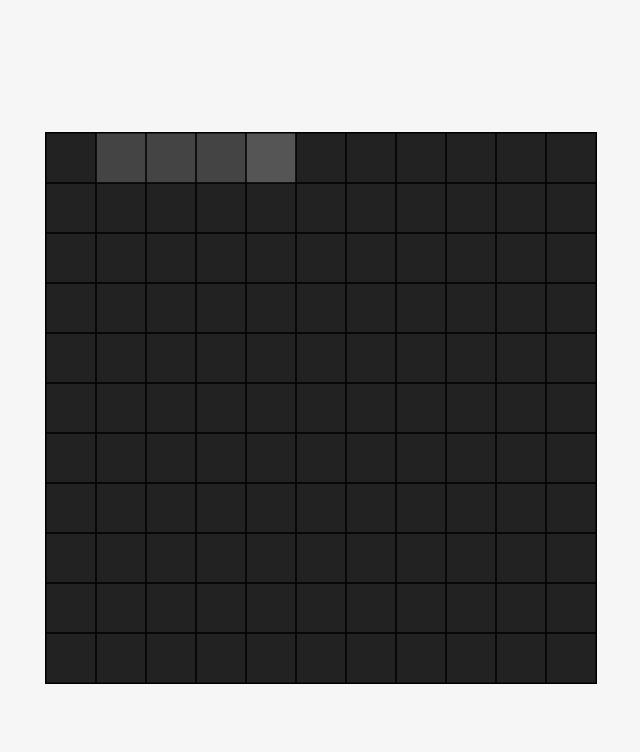
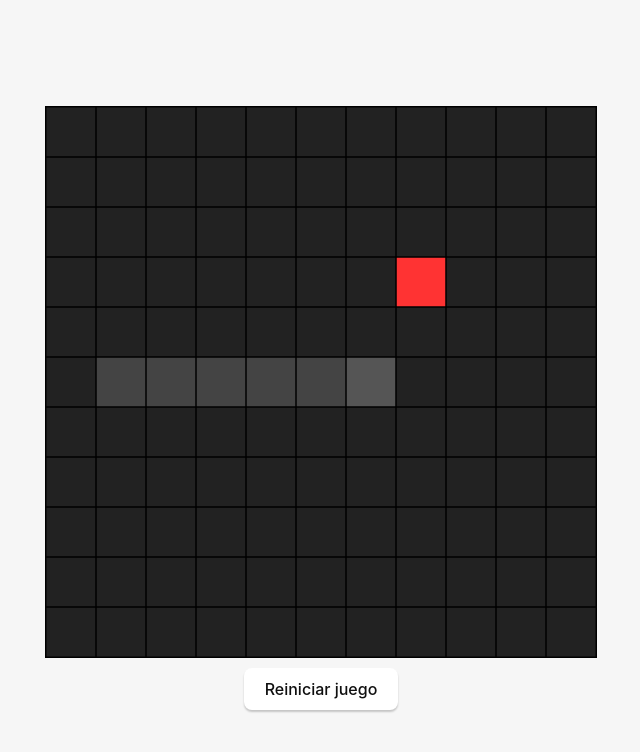
Before and after one commit to Fabrisdev/snake, a website built with Vite: page index.html in a window 1280 px wide. Shown: the whole page, without its empty margins (319-959 px from the left). Built offline with nearby package versions, Linux system fonts and the light colour scheme.

Commit message:
Finally all done

```diff
--- a/index.html
+++ b/index.html
@@ -22,6 +22,7 @@
   <canvas id="game">
     <p>Comprate una pc pibe</p>
   </canvas>
+  <button id="restart-game-btn">Reiniciar juego</button>
 </body>
 
 </html>
--- a/src-tauri/tauri.conf.json
+++ b/src-tauri/tauri.conf.json
@@ -7,7 +7,7 @@
     "withGlobalTauri": true
   },
   "package": {
-    "productName": "snake",
+    "productName": "El juego de la manzanita",
     "version": "0.0.0"
   },
   "tauri": {
@@ -33,7 +33,7 @@
         "icons/icon.icns",
         "icons/icon.ico"
       ],
-      "identifier": "com.tauri.dev",
+      "identifier": "com.github.fabrisdev",
       "longDescription": "",
       "macOS": {
         "entitlements": null,
@@ -62,7 +62,7 @@
         "fullscreen": false,
         "height": 600,
         "resizable": true,
-        "title": "snake",
+        "title": "El sneik",
         "width": 800
       }
     ]
--- a/src/main.ts
+++ b/src/main.ts
@@ -1,5 +1,5 @@
 import { sleep } from './utils'
-import Snake from './snake'
+import Snake, { Apple } from './snake'
 import { death_animation } from './animations'
 
 const CANVAS_SIZE = 550
@@ -10,8 +10,13 @@ const BORDERS = {
     down: 500,
 }
 const SNAKE_SIZE = 50
-const NEXT_FRAME_WAIT = 1000
-
+const NEXT_FRAME_WAIT = 200
+const START_LENGTH = 5
+const START_POSITION = Object.freeze({
+    x: 300,
+    y: 250,
+})
+//Putod el que mama vega
 const canvas = document.querySelector('#game') as HTMLCanvasElement
 canvas.width = CANVAS_SIZE
 canvas.height = CANVAS_SIZE
@@ -20,15 +25,11 @@ const ctx = canvas.getContext('2d')
 if(!ctx) throw '¿Tu navegador no soporta canvas? Yo que tú me compraría una pc xd'
 const snake = new Snake({
     size: SNAKE_SIZE,
-    start_position: {
-        x: 200,
-        y: 0,
-    },
-    start_length: 3,
+    start_position: START_POSITION,
+    start_length: START_LENGTH,
     borders: BORDERS,
-    ctx,
 })
-let key_press_allowed = true
+const apple = new Apple(SNAKE_SIZE, snake)
 
 async function draw_loop(){
     if(!ctx) throw '¿Tu navegador no soporta canvas? Yo que tú me compraría una pc xd'
@@ -38,13 +39,17 @@ async function draw_loop(){
 
     draw_snake()
 
+    //APPLE
+    ctx.fillStyle = '#f33'
+    ctx.fillRect(apple.get_position().x, apple.get_position().y, SNAKE_SIZE, SNAKE_SIZE)
+    apple.check_eaten()
+
     //DRAW GRID
     for(let i = 0; i < CANVAS_SIZE; i += SNAKE_SIZE){
         for(let j = 0; j < CANVAS_SIZE; j += SNAKE_SIZE){
             ctx.strokeRect(i, j, SNAKE_SIZE, SNAKE_SIZE)
         }
     }
-    key_press_allowed = true
     await sleep(NEXT_FRAME_WAIT)
     draw_loop()
 }
@@ -57,22 +62,20 @@ snake.on('DEATH', () => {
 function draw_snake(){
     if(!ctx) throw '¿Tu navegador no soporta canvas? Yo que tú me compraría una pc xd'
     if(!snake.get_is_alive()) return
+    snake.update()
     const snake_body = snake.get_body_parts()
     ctx.fillStyle = '#444'
-    snake.update()
     snake_body.map(part => {
         ctx.fillRect(part.x, part.y, SNAKE_SIZE, SNAKE_SIZE)
     })
     ctx.fillStyle = '#555'
-    ctx.fillRect(snake.get_position().x, snake.get_position().y, SNAKE_SIZE, SNAKE_SIZE)
+    ctx.fillRect(snake_body[0].x, snake_body[0].y, SNAKE_SIZE, SNAKE_SIZE)
 }
 
 draw_loop()
 
 document.addEventListener('keydown', event => {
     const { key } = event
-    if(!key_press_allowed) return
-    console.log(key)
     if(key === 'ArrowRight' || key === 'd')
         snake.set_moving_direction('RIGHT')
     if(key === 'ArrowDown' || key === 's')
@@ -81,6 +84,14 @@ document.addEventListener('keydown', event => {
         snake.set_moving_direction('LEFT')
     if(key === 'ArrowUp' || key === 'w')
         snake.set_moving_direction('UP')
+})
 
-    key_press_allowed = false
+const restart_game_button = document.querySelector('#restart-game-btn')
+restart_game_button?.addEventListener('click', () => {
+    snake.regenerate()
+    snake.on('DEATH', () => {
+        console.log('muerto')
+        death_animation(ctx, SNAKE_SIZE)
+    })
+    apple.regenerate()
 })
--- a/src/snake.ts
+++ b/src/snake.ts
@@ -1,4 +1,5 @@
 import { sleep } from './utils'
+import _ from 'lodash'
 
 export type Position = {
     x: number,
@@ -13,12 +14,10 @@ type UpdatedPosition = {
 class MovableObject{
     private size
     private position
-    private ctx
 
-    constructor(size: number, position: Position, ctx: CanvasRenderingContext2D){
+    constructor(size: number, position: Position){
         this.size = size
         this.position = position
-        this.ctx = ctx
     }
 
     get_size(){
@@ -43,36 +42,40 @@ class MovableObject{
 
 type Directions = 'UP' | 'DOWN' | 'LEFT' | 'RIGHT' | 'STOPPED'
 
-type Borders = {
+type Borders = Readonly<{
     right: number,
     left: number,
     up: number,
     down: number,
-}
+}>
 
-type SnakeProps = {
+type SnakeProps = Readonly<{
     size: number,
-    start_position: Position,
+    start_position: Readonly<Position>,
     start_length: number,
-    borders: Borders,
-    ctx: CanvasRenderingContext2D,
-}
+    borders: Readonly<Borders>,
+}>
 
 type Events = 'DEATH' | 'WIN'
 
-export default class Snake extends MovableObject{
+export default class Snake{
+    private moved_times_with_current_direction = 1
     private borders
     private moving_direction: Directions = 'STOPPED'
     private is_alive = true
-    private body_parts: Position[] = []
-    private length
+    private body: Position[] = []
+    private size
+    private start_position
+    private start_length
 
-    constructor({ size, start_position, start_length, borders, ctx }: SnakeProps){
-        super(size, start_position, ctx)
+    constructor({ size, start_position, start_length, borders }: SnakeProps){
+        this.size = size
         this.borders = borders
-        this.length = start_length
-        for(let i = 1; i <= this.length; i++){
-            this.body_parts.push({
+        this.start_position = start_position
+        this.start_length = start_length
+        this.body.push(structuredClone(start_position))
+        for(let i = 1; i <= start_length; i++){
+            this.body.push({
                 x: start_position.x - size * i,
                 y: start_position.y,
             })
@@ -80,16 +83,33 @@ export default class Snake extends MovableObject{
     }
 
     get_body_parts(){
-        return this.body_parts
+        return this.body
+    }
+
+    regenerate(){
+        this.is_alive = true
+        this.moving_direction = 'STOPPED'
+        this.moved_times_with_current_direction = 1
+        this.body = []
+        this.body.push(structuredClone(this.start_position))
+        for(let i = 1; i <= this.start_length; i++){
+            this.body.push({
+                x: this.start_position.x - this.size * i,
+                y: this.start_position.y,
+            })
+        }
     }
 
     set_moving_direction(direction: Directions){
         if(!this.is_alive) return
+        if(direction === 'LEFT' && this.get_moving_direction() === 'STOPPED') return
         if(direction === 'RIGHT' && this.get_moving_direction() === 'LEFT') return
         if(direction === 'LEFT' && this.get_moving_direction() === 'RIGHT') return
         if(direction === 'DOWN' && this.get_moving_direction() === 'UP') return
         if(direction === 'UP' && this.get_moving_direction() === 'DOWN') return
+        if(this.moved_times_with_current_direction === 0) return
         this.moving_direction = direction
+        this.moved_times_with_current_direction = 0
     }
 
     get_moving_direction(){
@@ -104,47 +124,80 @@ export default class Snake extends MovableObject{
         return this.is_alive
     }
 
+    get_size(){
+        return this.size
+    }
+
+    update_position(index: number, position: UpdatedPosition){
+        if(position.add_x)
+            this.body[index].x += position.add_x
+        if(position.add_y)
+            this.body[index].y += position.add_y
+    }
+
     private move(){
         if(this.get_moving_direction() === 'UP')
-            this.update_position({
-                add_y: -50,
+            this.update_position(0, {
+                add_y: -this.size,
             })
         if(this.get_moving_direction() === 'DOWN')
-            this.update_position({
-                add_y: 50,
+            this.update_position(0, {
+                add_y: this.size,
             })
         if(this.get_moving_direction() === 'LEFT')
-            this.update_position({
-                add_x: -50,
+            this.update_position(0, {
+                add_x: -this.size,
             })
         if(this.get_moving_direction() === 'RIGHT')
-            this.update_position({
-                add_x: 50,
+            this.update_position(0, {
+                add_x: this.size,
             })
+        this.moved_times_with_current_direction += 1
         this.check_collisions()
     }
 
     private move_body_parts(){
         if(this.get_moving_direction() === 'STOPPED') return
-        this.body_parts[1] = this.body_parts[0]
-        this.body_parts[0] = this.get_position()
+        for(let i = this.body.length - 1; i > 0; i--){
+            this.body[i] = structuredClone(this.body[i - 1])
+        }
 
     }
 
     private check_collisions(){
-        if(this.get_position().x > this.get_borders().right)
-            this.kill()
-        if(this.get_position().x < this.get_borders().left)
-            this.kill()
-        if(this.get_position().y > this.get_borders().down)
-            this.kill()
-        if(this.get_position().y < this.get_borders().up)
-            this.kill()
+        this.body.map(part => {
+            if(part.x > this.get_borders().right)
+                this.kill()
+            if(part.x < this.get_borders().left)
+                this.kill()
+            if(part.y > this.get_borders().down)
+                this.kill()
+            if(part.y < this.get_borders().up)
+                this.kill()
+        })
+        for(let i = 0; i < this.body.length; i++){
+            for(let j = 0; j < this.body.length; j++){
+                if(i === j) continue
+                const part_one = this.body[i]
+                const part_two = this.body[j]
+                if(_.isEqual(part_one, part_two)){
+                    this.kill()
+                    return
+                }
+            }
+        }
     }
 
     private kill(){
         this.is_alive = false
         this.set_moving_direction('STOPPED')
+    }
+
+    /**
+     * Calls this event when the snake ate an apple
+     */
+    ate_apple(){
+        this.body.push(structuredClone(this.body.at(-1)))
     }
 
     async on(event_type: Events, callback: () => void){
@@ -163,17 +216,56 @@ export default class Snake extends MovableObject{
     }
 }
 
-class Apple extends MovableObject{
-    private should_draw = true
+export class Apple extends MovableObject{
+    private snake
 
-    constructor(size: number, position: Position, ctx: CanvasRenderingContext2D){
-        super(size, position, ctx)
+    constructor(size: number, snake: Snake){
+        const position = {
+            x: -10000,
+            y: -10000,
+        }
+        super(size, position)
+        this.snake = snake
+        this.set_apple_position()
+    }
+
+    private set_apple_position(){
+        function get_random_number(min: number, max: number) {
+            return Math.random() * (max - min) + min
+        }
+
+        do{
+            const rows = this.snake.get_borders().right / this.snake.get_size()
+            const new_x = Math.floor(get_random_number(0, rows)) * this.snake.get_size()
+            const columns = this.snake.get_borders().down / this.snake.get_size()
+            const new_y = Math.floor(get_random_number(0, columns)) * this.snake.get_size()
+            this.set_position({
+                x: new_x,
+                y: new_y
+            })
+        }while(this.is_apple_inside_snake())
+    }
+
+    regenerate(){
+        this.set_apple_position()
+    }
+
+    private is_apple_inside_snake(){
+        return this.snake.get_body_parts().some(part => _.isEqual(part, this.get_position()))
+    }
+
+    check_eaten(){
+        if(!this.is_apple_inside_snake()) return false
+        console.log('F por la manzanita')
+        this.regenerate()
+        this.snake.ate_apple()
+        return true
     }
 
     /**
      * Call this when the apple is eaten
      */
-    on_eat(){
-        this.should_draw = false
+    async eat(){
+
     }
 }
--- a/src/style.css
+++ b/src/style.css
@@ -105,8 +105,10 @@ body {
   height: 100vh;
   overflow: hidden;
   display: flex;
+  flex-direction: column;
   justify-content: center;
   align-items: center;
+  gap: 10px;
 }
 
 canvas {
```
Also changed, not shown: package.json (+5 -3 lines), pnpm-lock.yaml.
